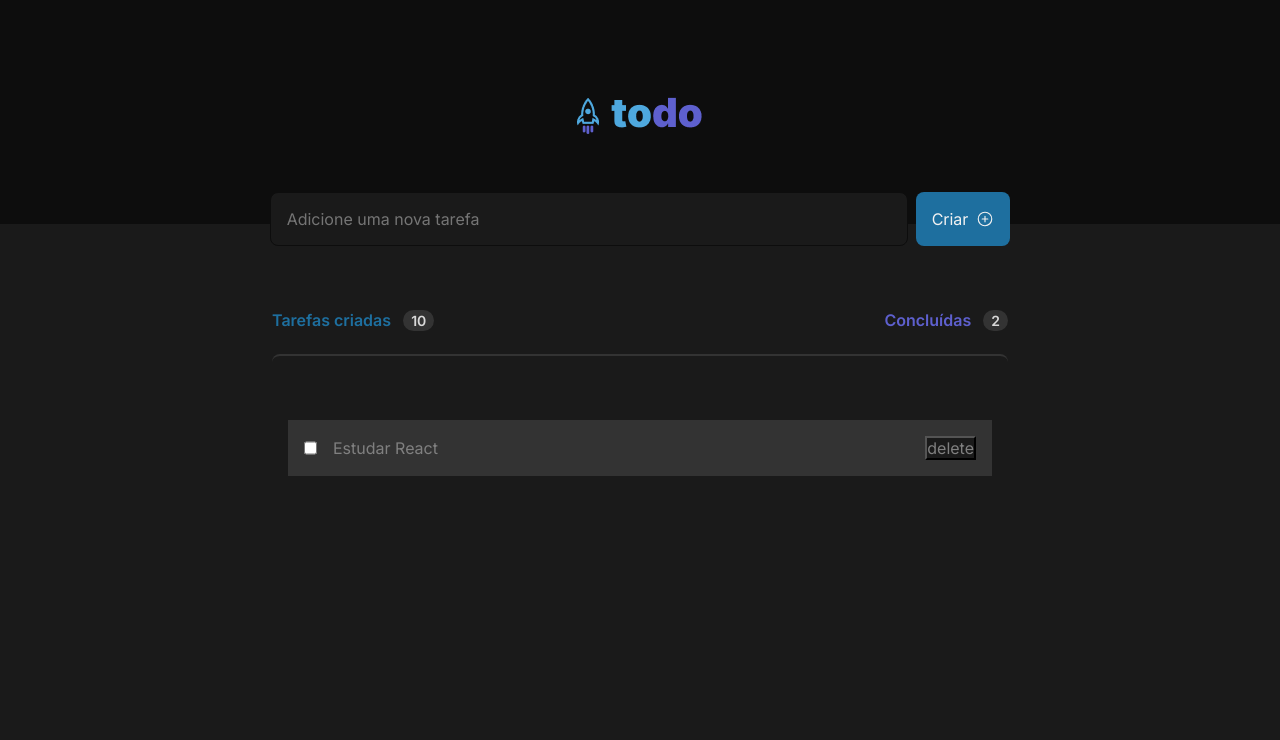
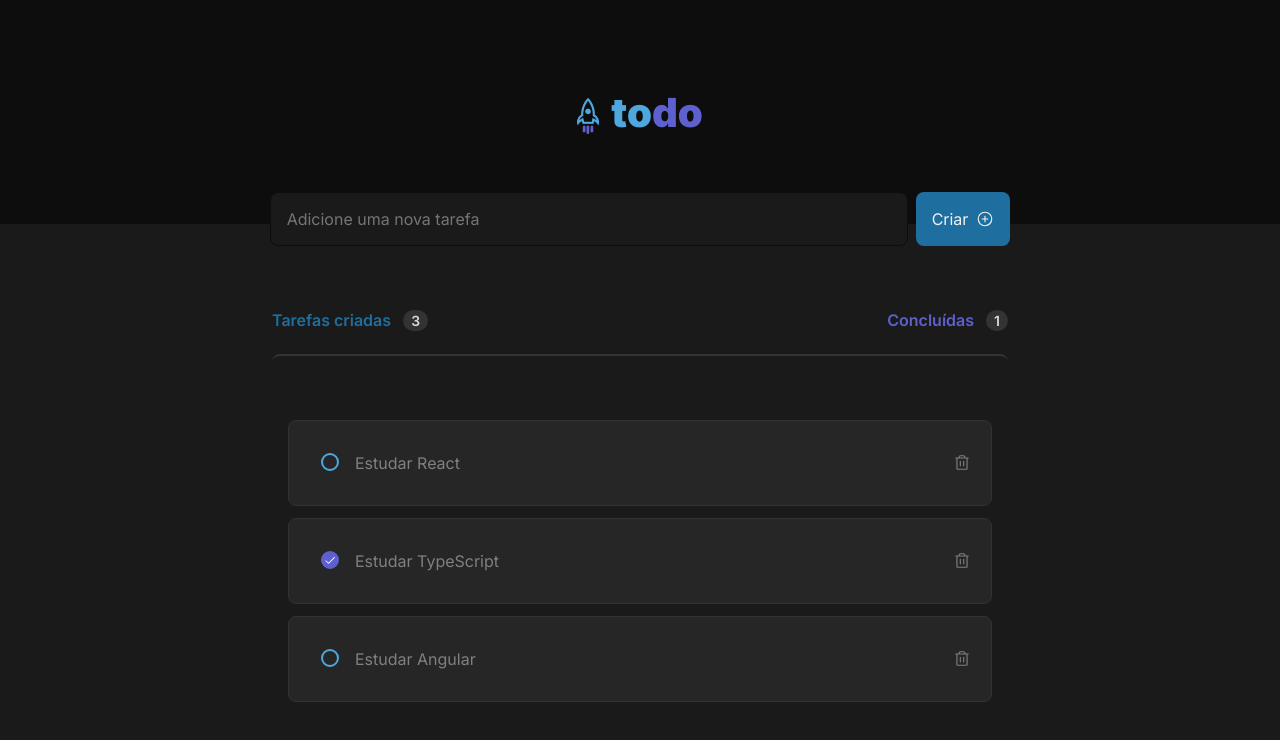
Before and after one commit to tha-lias/todoList-react, a React (Vite) app: page / in a window 1280 px wide. Shown: the top 740 px of the page. Built offline with nearby package versions, Linux system fonts and the light colour scheme.

Commit message:
feat: implementando estados e funcionalidades

```diff
--- a/src/App.tsx
+++ b/src/App.tsx
@@ -2,6 +2,8 @@ import styles from './App.module.css'
 import { Header } from './components/Header/Header'
 import { TaskContainer } from './components/TaskContainer/TaskContainer';
 import { TaskInput } from "./components/TaskInput/TaskInput";
+
+
 
 function App() {
 
--- a/src/components/TaskContainer/TaskContainer.tsx
+++ b/src/components/TaskContainer/TaskContainer.tsx
@@ -1,21 +1,56 @@
+import { useState } from "react";
 import { TaskItem } from "../TaskItem/TaskItem";
 import styles from "./TaskContainer.module.css";
 import { ClipboardText } from "@phosphor-icons/react";
 
+export interface ITask {
+  id: number;
+  description: string;
+  completed: boolean;
+}
+
 export function TaskContainer() {
+  const [tasks, setTasks] = useState<ITask[]>([
+    { id: 1, description: "Estudar React", completed: false },
+    { id: 2, description: "Estudar TypeScript", completed: true },
+    { id: 3, description: "Estudar Angular", completed: false },
+    // Add more tasks here...
+  ]);
+
+  function handleDeleteTask(taskId: number): void {
+    setTasks(tasks.filter((tasks) => tasks.id !== taskId));
+  }
+
+  function handleTaskToggle(taskId: number): void {
+    setTasks(
+      tasks.map((task) =>
+        task.id === taskId ? { ...task, completed: !task.completed } : task
+      )
+    );
+  }
+
+  const checkedTasksCount = tasks.reduce((count, task) => {
+    if (task.completed) {
+      return count + 1;
+    } else {
+      return count;
+    }
+  }, 0);
+
   return (
     <div className={styles.container}>
       <div className={styles.header}>
         <p>
-          Tarefas criadas <span>10</span>
+          Tarefas criadas <span>{tasks.length}</span>
         </p>
         <p>
-          Concluídas <span>2</span>
+          Concluídas <span>{checkedTasksCount}</span>
         </p>
       </div>
 
       <div className={styles.listTasks}>
-        {/* <div className={styles.noTasks}>
+        {tasks.length === 0 ? (
+          <div className={styles.noTasks}>
             <ClipboardText size={56} weight="light" />
             <div>
               <p>
@@ -23,11 +58,19 @@ export function TaskContainer() {
               </p>
               <p>Crie tarefas e organize seus itens a fazer</p>
             </div>
-        </div> */}
-
+          </div>
+        ) : (
           <div className={styles.task}>
-          <TaskItem />
+            {tasks.map((task) => (
+              <TaskItem
+                key={task.id}
+                task={task}
+                onDelete={handleDeleteTask}
+                onToggleComplete={handleTaskToggle}
+              />
+            ))}
           </div>
+        )}
       </div>
     </div>
   );
--- a/src/components/TaskItem/TaskItem.module.css
+++ b/src/components/TaskItem/TaskItem.module.css
@@ -1,14 +1,80 @@
 .task {
-  background-color: var(--gray-400);
+  background-color: var(--gray-500);
   width: 100%;
   padding: 1rem;
+
+  border-radius: 0.5rem;
+  border: 1px solid var(--gray-400);
 
   display: flex;
   justify-content: space-between;
   align-items: center;
 }
 
+.task + .task {
+  margin-top: 0.75rem;
+}
+
+.task button{
+  background: none;
+  border: none;
+
+  border-radius: 4px;
+  padding: 5px 4px 2px 4px;
+  transition: 0.2s background-color;
+}
+
+.task button:hover{
+  background-color: var(--gray-400);
+}
+
+.task button:hover{
+  background-color: var(--gray-400);
+
+  svg{
+    fill: var(--red-500);
+  }
+}
+
+
+
 .infoTask {
   display: flex;
+
   gap: 1rem;
+  padding: 16px;
 }
+
+.infoTask input[type="checkbox"] {
+  display: none;
+}
+
+.checkbox {
+  border-radius: 100%;
+  height: 1.125rem;
+  width: 1.125rem;
+
+  transition: 0.2s all;
+
+  display: flex;
+  align-items: center;
+  justify-content: center;
+}
+
+.checkbox-unchecked {
+  border: 2px solid var(--blue-500);
+}
+
+.checkbox-unchecked:hover {
+  background-color: rgba(30, 111, 159, 0.2);
+}
+
+.checkbox-checked {
+  border: 2px solid var(--purple-600);
+  background-color: var(--purple-600);
+}
+
+.checkbox-checked:hover {
+  border: 2px solid var(--purple-500);
+  background-color: var(--purple-500);
+}
--- a/src/components/TaskItem/TaskItem.tsx
+++ b/src/components/TaskItem/TaskItem.tsx
@@ -1,13 +1,28 @@
+import { Check, Trash } from "@phosphor-icons/react";
 import styles from "./TaskItem.module.css";
+import { ITask } from "../TaskContainer/TaskContainer";
 
-export function TaskItem() {
+export interface ITaskItem {
+  task: ITask;
+  onDelete: (id: number) => void;
+  onToggleComplete: (id: number) => void;
+}
+
+export function TaskItem({ task, onDelete, onToggleComplete }: ITaskItem) {
   return (
     <div className={styles.task}>
-      <div className={styles.infoTask}>
-          <input type="checkbox" name="" id="" />
-          <p>Estudar React</p>
+      <div className={styles.infoTask} onClick={() => onToggleComplete(task.id)}>
+        <label htmlFor="checkbox">
+          <input readOnly type="checkbox" />
+          <span className={`${styles.checkbox} ${task.completed ? styles['checkbox-checked'] : styles['checkbox-unchecked']}`} >
+            {task.completed && <Check size={12} color="white"/>}
+          </span>
+        </label>
+        <p>{task.description}</p>
       </div>
-      <button>delete</button>
+      <button onClick={() => onDelete(task.id)}>
+        <Trash size={18} color="#808080"/>
+      </button>
     </div>
   );
 }
--- a/src/index.css
+++ b/src/index.css
@@ -47,7 +47,7 @@ button {
     box-shadow: 0 0 0 2px var(--purple-600);
 }
 
-button:focus {
+button:focus, input[type='checkbox']:focus {
     box-shadow: none;
 }
 
```
Lines whose indentation alone changed are shown as unchanged.
